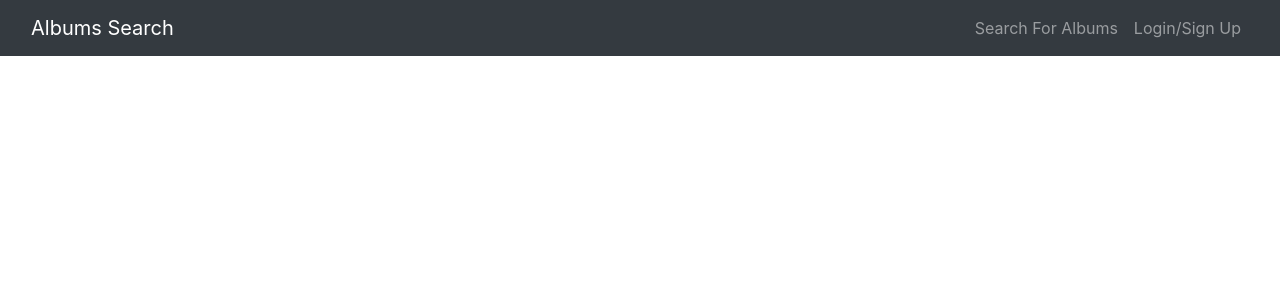
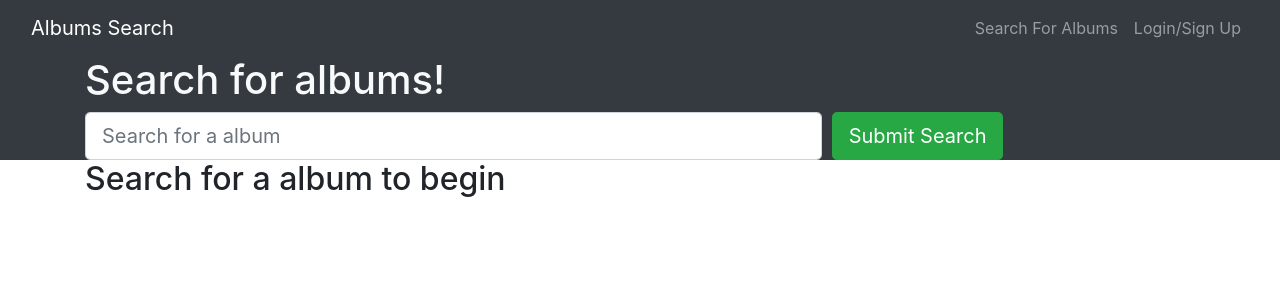
Before and after one commit to k3vbot/Social-Music-App, a React (Create React App) app in the folder client/: page / in a window 1280 px wide. Shown: the top 300 px of the page. Built offline with nearby package versions, Linux system fonts and the light colour scheme; a web font is replaced by a local one.

Commit message:
updated packages for correct syntax

```diff
--- a/client/src/App.js
+++ b/client/src/App.js
@@ -6,7 +6,7 @@ import {
   createHttpLink,
 } from '@apollo/client';
 import { setContext } from '@apollo/client/link/context';
-import { BrowserRouter as Router, Routes, Route } from 'react-router-dom';
+import { BrowserRouter as Router, Switch, Route } from 'react-router-dom';
 
 import SearchAlbums from './pages/SearchAlbums';
 import SavedAlbums from './pages/SavedAlbums';
@@ -37,11 +37,11 @@ function App() {
       <Router>
         <>
           <Navbar />
-          <Routes>
-            <Route exact path='/' element={SearchAlbums} />
-            <Route exact path='/saved' element={SavedAlbums} />
+          <Switch>
+            <Route exact path='/' component={SearchAlbums} />
+            <Route exact path='/saved' component={SavedAlbums} />
             <Route render={() => <h1 className='display-2'>Wrong page!</h1>} />
-          </Routes>
+          </Switch>
         </>
       </Router>
     </ApolloProvider>
--- a/client/src/pages/SavedAlbums.js
+++ b/client/src/pages/SavedAlbums.js
@@ -1,5 +1,5 @@
 import  React, { useEffect } from 'react';
-import { Container, CardColumns, Card, Button } from 'react-bootstrap';
+import { Jumbotron, Container, CardColumns, Card, Button } from 'react-bootstrap';
 import Auth from '../utils/auth';
 import { removeAlbumName } from '../utils/localStorage';
 
@@ -52,11 +52,11 @@ const SavedAlbums = () => {
 
   return (
     <>
-      <div class='jumbotron' fluid className='text-light bg-dark'>
+      <Jumbotron fluid className='text-light bg-dark'>
         <Container>
           <h1>Viewing saved albums!</h1>
         </Container>
-      </div>
+      </Jumbotron>
       <Container>
         <h2>
           {userData.SavedAlbums.length
```
